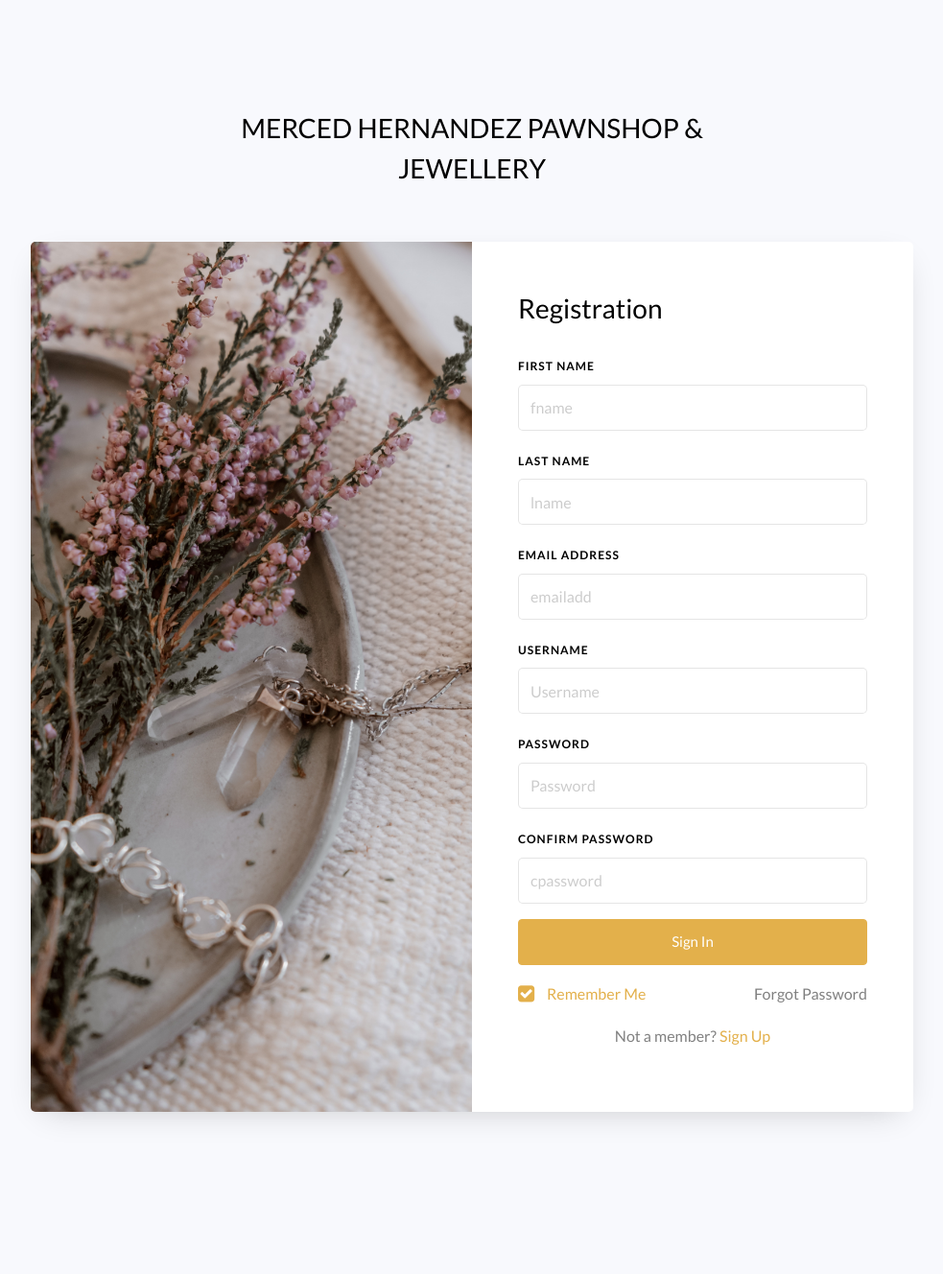
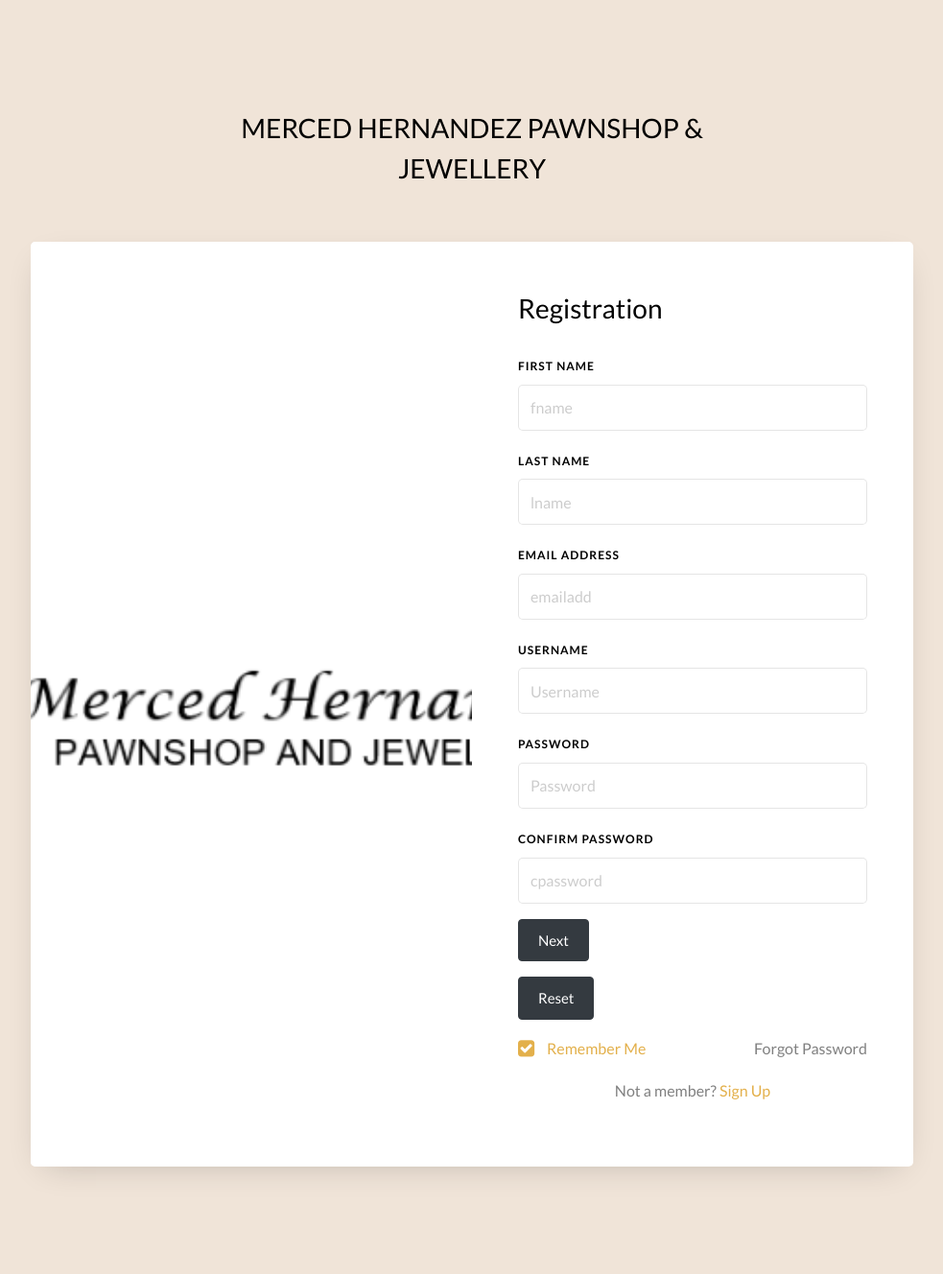
Before and after one commit to erickaeuro/mhpjgh, a PHP site: page /registration.php in a window 1280 px wide. Shown: the whole page at 96% size, without its empty margins (148-1131 px from the left). Before the commit the page ends 1168 px from the top, so only its background shows below. Run offline with PHP 8.4, Linux system fonts and the light colour scheme.

Commit message:
edited 2

```diff
--- a/login.php
+++ b/login.php
@@ -44,8 +44,8 @@
 		            	<label class="label" for="password">Password</label>
 		              <input type="password" class="form-control" placeholder="Password" required>
 		            </div>
-		            <div class="form-group">
-		            	<button type="submit" class="form-control btn btn-primary rounded submit px-3">Sign In</button>
+		            <div class="form-group text-center">
+                    <button type="submit" class="form-control btn btn-primary rounded submit px-3">Login</button>
 		            </div>
 		            <div class="form-group d-md-flex">
 		            	<div class="w-50 text-left">
@@ -59,7 +59,7 @@
 									</div>
 		            </div>
 		          </form>
-		          <p class="text-center">Not a member? <a data-toggle="tab" href="#signup">Sign Up</a></p>
+		          <p class="text-center">Not a member? <a data-toggle="tab" href="registration.php">Sign Up</a></p>
 		        </div>
 		      </div>
 				</div>
--- a/registration.php
+++ b/registration.php
@@ -12,6 +12,12 @@
 	<link rel="stylesheet" href="css/style.css">
 
 	</head>
+	<style>
+	body {
+		background: #f0e4d8;
+		overflow-y:hidden;
+	}
+	</style>
 	<body>
 	<section class="ftco-section">
 		<div class="container">
@@ -23,7 +29,7 @@
 			<div class="row justify-content-center">
 				<div class="col-md-12 col-lg-10">
 					<div class="wrap d-md-flex">
-						<div class="img" style="background-image: url(images/bg1.jpg);">
+						<div class="img" style="background-image: url(images/logo.png);">
 			      </div>
 						<div class="login-wrap p-4 p-md-5">
 			      	<div class="d-flex">
@@ -60,9 +66,12 @@
 		            	<label class="label" for="password">Confirm Password</label>
 		              <input type="password" class="form-control" placeholder="cpassword" required>
 		            </div>
-		            <div class="form-group">
-		            	<button type="submit" class="form-control btn btn-primary rounded submit px-3">Sign In</button>
-		            </div>
+					<div class="form-group">
+                        <button type="button" class="btn btn-dark" type="submit">Next</button>
+                        </div>
+                    <div class="form-group">
+                        <button type="button" class="btn btn-dark">Reset</button>
+                        </div>
 		            <div class="form-group d-md-flex">
 		            	<div class="w-50 text-left">
 			            	<label class="checkbox-wrap checkbox-primary mb-0">Remember Me
```
Also changed, not shown: navbar.php (+0 -35 lines), images/logo.png.
